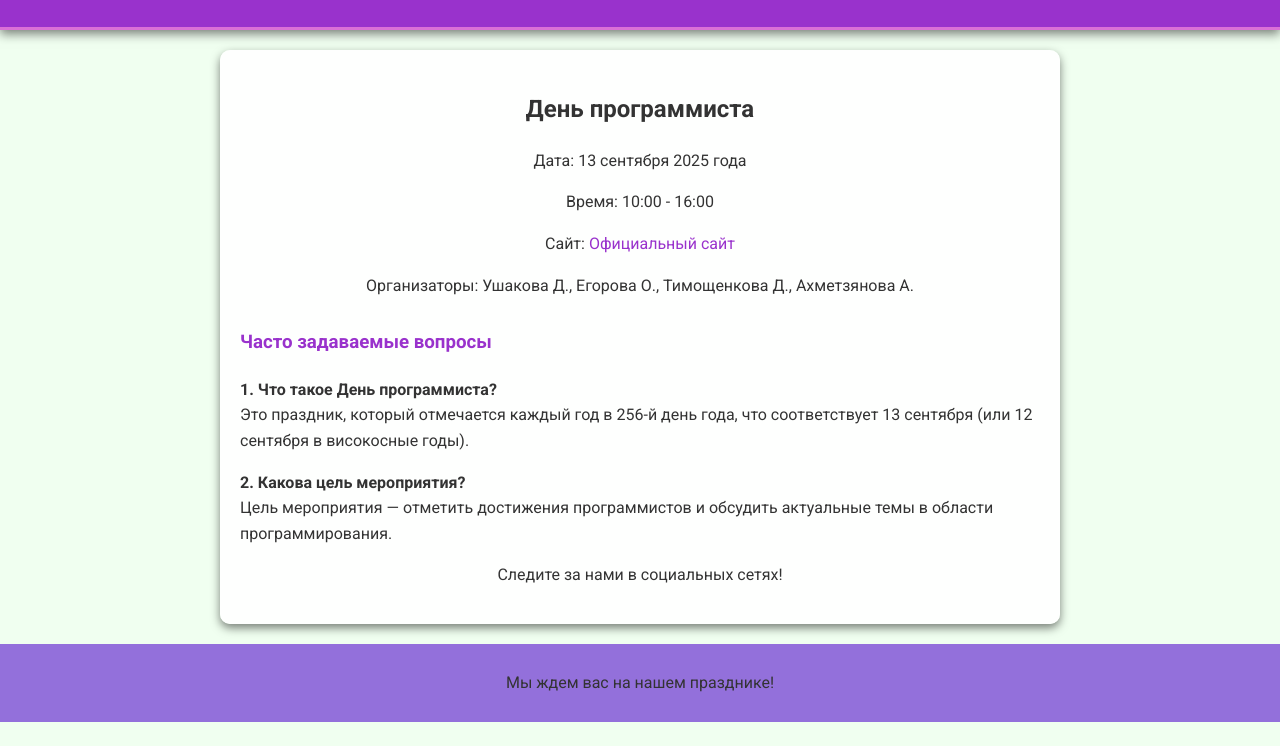
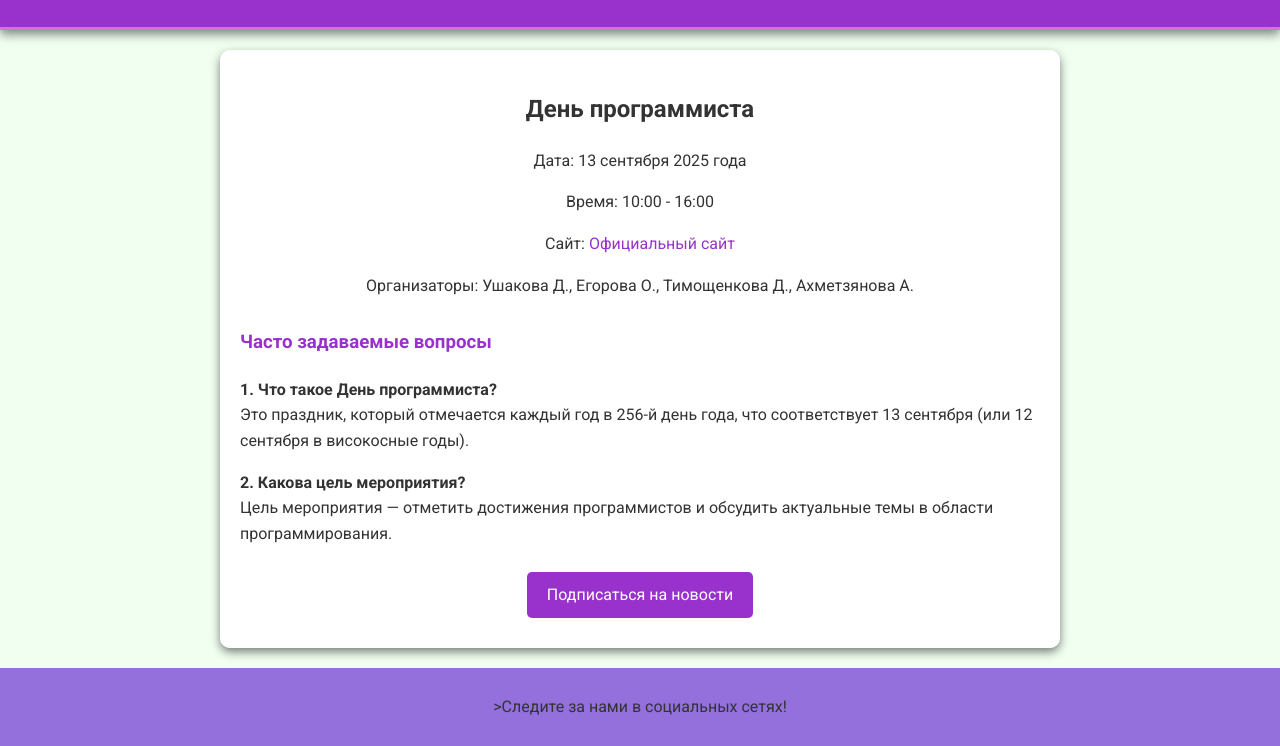
Before and after one commit to Dasha00Ushakova1/5, a plain HTML site: page index.html in a window 1280 px wide. Shown: the part 225-971 px from the top of the page. Before the commit the page ends 947 px from the top, so only its background shows below. Drawn offline with Linux system fonts and the light colour scheme.

Commit message:
Update index.html

```diff
--- a/index.html
+++ b/index.html
@@ -97,13 +97,28 @@
         .social-icons a:hover {
             transform: scale(1.2); /* Увеличение иконок при наведении */
         }
+        .button {
+            display: inline-block;
+            padding: 10px 20px;
+            margin: 10px 0;
+            background-color: #9932CC;
+            color: white;
+            border: none;
+            border-radius: 5px;
+            cursor: pointer;
+            text-decoration: none;
+            transition: background-color 0.3s, transform 0.3s;
+        }
+        .button:hover {
+            background-color: #DA70D6; /* Цвет при наведении */
+            transform: scale(1.05); /* Увеличение при наведении */
+        }
     </style>
 </head>
 <body>
     <header>
-        <img src="0620d717-2166-4b52-a971-4380b3fc5bbf.png
-" alt="Логотип" />
-        <h1>Цифровое приглашение на День программиста</h1>
+        <img src="0620d717-2166-4b52-a971-4380b3fc5bbf.png" alt="Логотип" />
+                <h1>Цифровое приглашение на День программиста</h1>
     </header>
     <main>
         <h2>День программиста</h2>
@@ -113,17 +128,17 @@
         <p>Организаторы: Ушакова Д., Егорова О., Тимощенкова Д., Ахметзянова А.</p>
 
         <div class="faq">
-                        <h3>Часто задаваемые вопросы</h3>
+            <h3>Часто задаваемые вопросы</h3>
             <p><strong>1. Что такое День программиста?</strong><br>Это праздник, который отмечается каждый год в 256-й день года, что соответствует 13 сентября (или 12 сентября в високосные годы).</p>
             <p><strong>2. Какова цель мероприятия?</strong><br>Цель мероприятия — отметить достижения программистов и обсудить актуальные темы в области программирования.</p>
         </div>
 
-        <div class="social-icons">
-            <p>Следите за нами в социальных сетях!</p>
+        <div class="button-container">
+            <a href="#subscribe" class="button">Подписаться на новости</a>
         </div>
     </main>
     <footer>
-        <p>Мы ждем вас на нашем празднике!</p>
+        <p>>Следите за нами в социальных сетях!</p>
     </footer>
 </body>
 </html>
```
